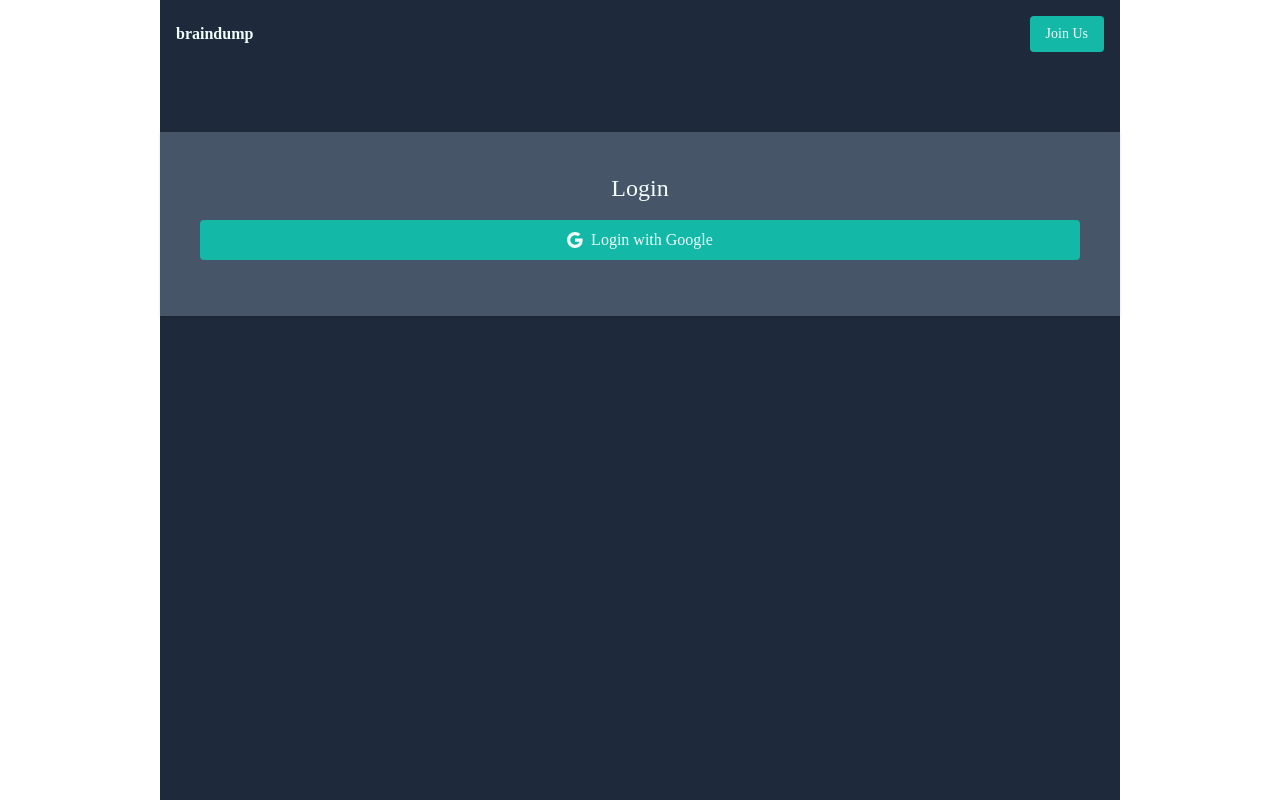
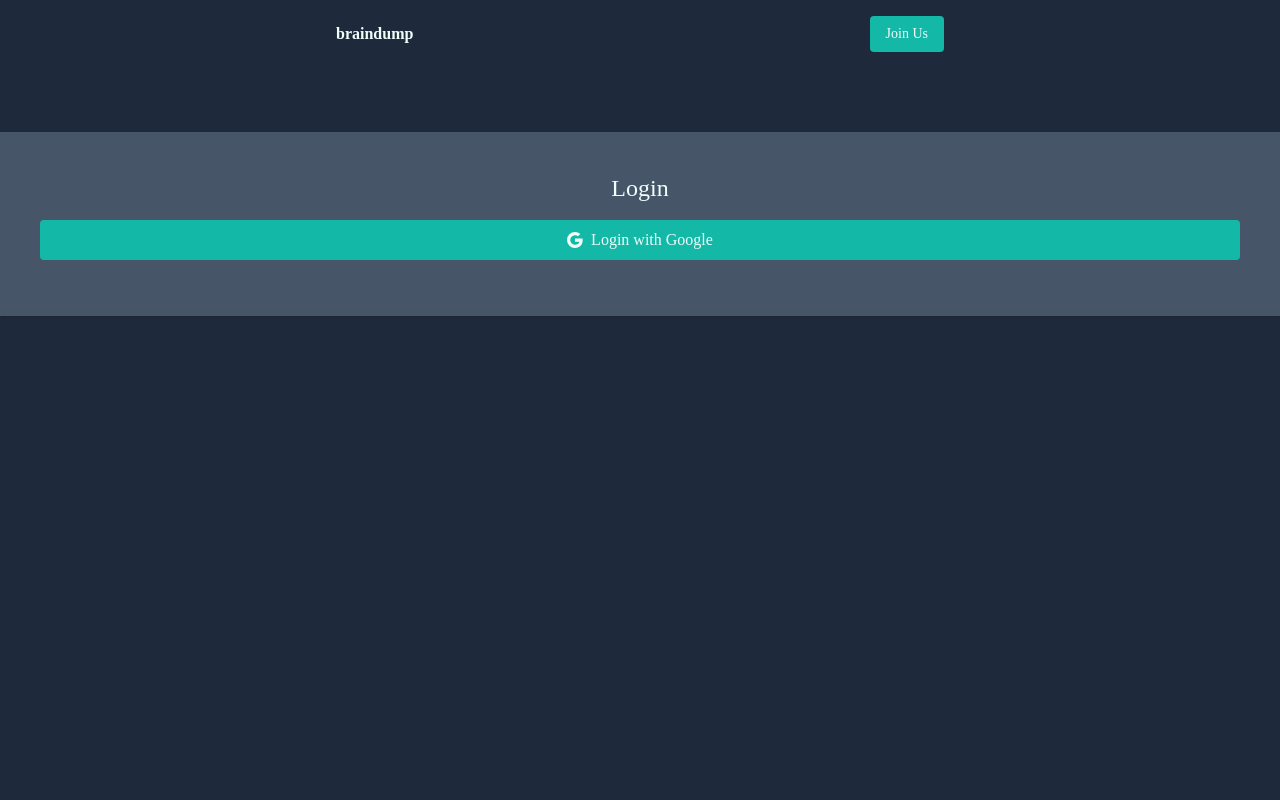
Before and after one commit to demirsergen/brain-dump, a Next.js app: page /auth/login in a window 1280 px wide. Built offline with nearby package versions, Linux system fonts and the light colour scheme; no server answers.

Commit message:
update desktop UI

```diff
--- a/components/Layout.js
+++ b/components/Layout.js
@@ -3,7 +3,7 @@ import Navbar from "./Navbar";
 
 const Layout = ({ children }) => {
   return (
-    <div className="w-full h-screen sm:w-3/4  mx-auto font-poppins bg-slate-800">
+    <div className="w-full h-screen mx-auto font-poppins bg-slate-800">
       <Navbar />
       <main>{children}</main>
     </div>
--- a/components/Navbar.js
+++ b/components/Navbar.js
@@ -9,7 +9,7 @@ const Navbar = () => {
   const [user, loading] = useAuthState(auth);
 
   return (
-    <nav className="flex items-center justify-between p-4">
+    <nav className="flex items-center justify-between p-4 md:w-1/2 mx-auto">
       <Link href="/">
         <button className=" text-teal-50 font-bold"> braindump</button>
       </Link>
--- a/pages/addpost.js
+++ b/pages/addpost.js
@@ -81,7 +81,7 @@ const Addpost = () => {
   };
 
   return (
-    <div className="my-4 py-4 bg-slate-600 rounded">
+    <div className="my-4 py-4 bg-slate-600 rounded md:w-1/2 mx-auto">
       <h1 className="text-teal-50 text-center uppercase font-bold">
         {routerData.id ? "Update Your Dump" : "Share a new Dump"}
       </h1>
--- a/pages/index.js
+++ b/pages/index.js
@@ -23,7 +23,7 @@ export default function Home() {
   }, []);
 
   return (
-    <div>
+    <div className="md:w-1/2 mx-auto">
       <Head>
         <title>Create Next App</title>
         <meta name="description" content="Generated by create next app" />
--- a/pages/profile.js
+++ b/pages/profile.js
@@ -60,7 +60,7 @@ const Profile = () => {
   }, [user, loading]);
 
   return (
-    <div className="shadow p-2 my-4  bg-slate-600 rounded ">
+    <div className="shadow p-2 my-4  bg-slate-600 rounded md:w-1/2 mx-auto">
       <div className="flex items-center gap-2 border-b-2 pb-2">
         <Image
           src={user?.photoURL}
```
